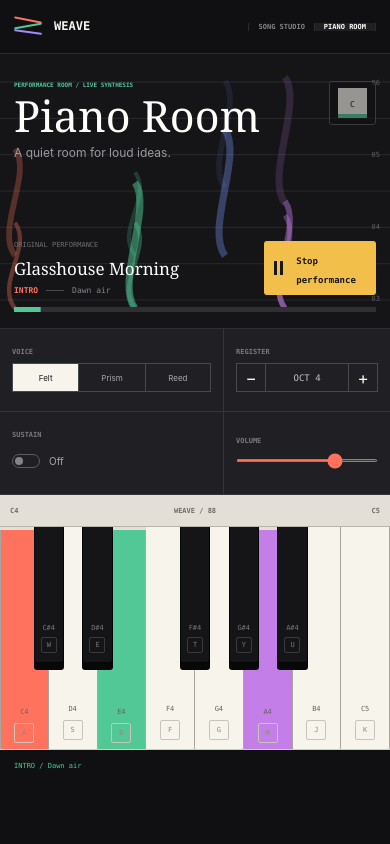
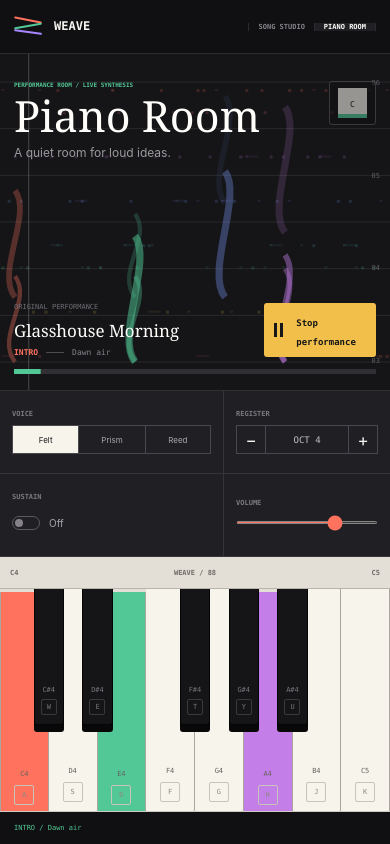
Before and after one commit to comp4020-agentic-coding-studio/comp4020-crit4-xty116, a website built with Vite: page piano.html in a window 390 px wide. Both pictures are taken after a click on the button "Perform the song". Built offline with nearby package versions, Linux system fonts and the light colour scheme.

Commit message:
polish: tune piano visuals and evidence

```diff
--- a/piano.css
+++ b/piano.css
@@ -1,6 +1,7 @@
 #piano-stage {
   width: 100%;
   min-height: 100svh;
+  min-height: 100dvh;
   background: #101012;
   color: #f8f6f2;
 }
@@ -13,6 +14,7 @@
   display: grid;
   grid-template-rows: minmax(300px, 1fr) 88px 280px 34px;
   min-height: calc(100svh - 60px);
+  min-height: calc(100dvh - 60px);
   overflow: hidden;
   background: #101012;
 }
@@ -447,8 +449,11 @@
 
 @media (max-width: 700px) {
   .piano-room-shell {
-    grid-template-rows: 275px 166px 255px 32px;
+    align-content: stretch;
+    grid-template-rows: auto 166px 255px 32px;
+    height: calc(100dvh - 54px);
     min-height: calc(100svh - 54px);
+    min-height: calc(100dvh - 54px);
     overflow: visible;
   }
 
@@ -503,6 +508,11 @@
   .piano-key-label kbd { width: 20px; height: 20px; }
 }
 
+@media (max-width: 360px) {
+  .piano-heading h1 { font-size: 38px; }
+  .view-switch a { padding-right: 6px; padding-left: 6px; }
+}
+
 @media (prefers-reduced-motion: reduce) {
   .piano-key { transition: none; }
 }
--- a/piano.ts
+++ b/piano.ts
@@ -130,7 +130,6 @@ function createKey(midi: number, whiteBefore: number, whiteCount: number): HTMLB
   key.style.setProperty("--white-before", String(whiteBefore));
   key.style.setProperty("--white-count", String(whiteCount));
 
-  const mappedMidi = midiForOctave(register) + KEYBOARD_KEYS.findIndex((_, index) => index === midi - midiForOctave(register));
   const mappingIndex = midi - midiForOctave(register);
   const keyHint = mappingIndex >= 0 && mappingIndex < KEYBOARD_KEYS.length ? KEYBOARD_KEYS[mappingIndex] : null;
 
@@ -140,7 +139,7 @@ function createKey(midi: number, whiteBefore: number, whiteCount: number): HTMLB
     const note = document.createElement("span");
     note.textContent = noteName(midi);
     label.append(note);
-    if (keyHint && mappedMidi === midi) {
+    if (keyHint) {
       const hint = document.createElement("kbd");
       hint.textContent = keyHint.toUpperCase();
       label.append(hint);
@@ -414,7 +413,7 @@ function buildTimeline(): { readonly steps: readonly TimelineStep[]; readonly du
   let offset = 0;
   for (let barIndex = 0; barIndex < composition.bars.length; barIndex += 1) {
     for (let stepIndex = 0; stepIndex < STEPS_PER_BAR; stepIndex += 1) {
-      const duration = stepDurationSeconds(composition.tempo, stepIndex, composition.swing);
+      const duration = stepDurationSeconds(composition.tempo, stepIndex, composition.swing / 100);
       steps.push({ offset, duration, barIndex, stepIndex });
       offset += duration;
     }
@@ -533,6 +532,25 @@ function drawVisual(): void {
     canvasContext.stroke();
   }
 
+  const totalSteps = composition.bars.length * STEPS_PER_BAR;
+  for (let barIndex = 0; barIndex < composition.bars.length; barIndex += 1) {
+    const bar = composition.bars[barIndex];
+    for (let trackIndex = 3; trackIndex <= 5; trackIndex += 1) {
+      for (let stepIndex = 0; stepIndex < STEPS_PER_BAR; stepIndex += 1) {
+        const event = bar.rows[trackIndex][stepIndex];
+        if (!event || event.pitch === undefined) continue;
+        const fitted = fitToVisibleRange(event.pitch);
+        const x = ((barIndex * STEPS_PER_BAR + stepIndex + 0.5) / totalSteps) * width;
+        const pitchPosition = (fitted - rangeLowMidi) / Math.max(1, rangeHighMidi - rangeLowMidi);
+        const y = height - 35 - pitchPosition * Math.max(1, height - 70);
+        canvasContext.globalAlpha = trackIndex === 3 ? 0.08 : trackIndex === 4 ? 0.16 : 0.1;
+        canvasContext.fillStyle = KEY_COLOURS[fitted % 12];
+        canvasContext.fillRect(x, y, Math.max(3, event.length * 1.7), trackIndex === 4 ? 3 : 2);
+      }
+    }
+  }
+  canvasContext.globalAlpha = 1;
+
   const now = performance.now();
   for (let index = visualTrails.length - 1; index >= 0; index -= 1) {
     const trail = visualTrails[index];
@@ -571,6 +589,14 @@ function drawVisual(): void {
   if (demoPlaying && audioContext) {
     const ratio = Math.min(1, Math.max(0, (audioContext.currentTime - demoStartTime) / timeline.duration));
     progress.style.transform = `scaleX(${ratio})`;
+    canvasContext.strokeStyle = "#fffefa";
+    canvasContext.globalAlpha = 0.22;
+    canvasContext.lineWidth = 1;
+    canvasContext.beginPath();
+    canvasContext.moveTo(ratio * width, 0);
+    canvasContext.lineTo(ratio * width, height);
+    canvasContext.stroke();
+    canvasContext.globalAlpha = 1;
   }
 
   requestAnimationFrame(drawVisual);
```
Also changed, not shown: PROCESS.md (+4 -2 lines), reflections/crit-4.md (+2 -2 lines), README.md.
